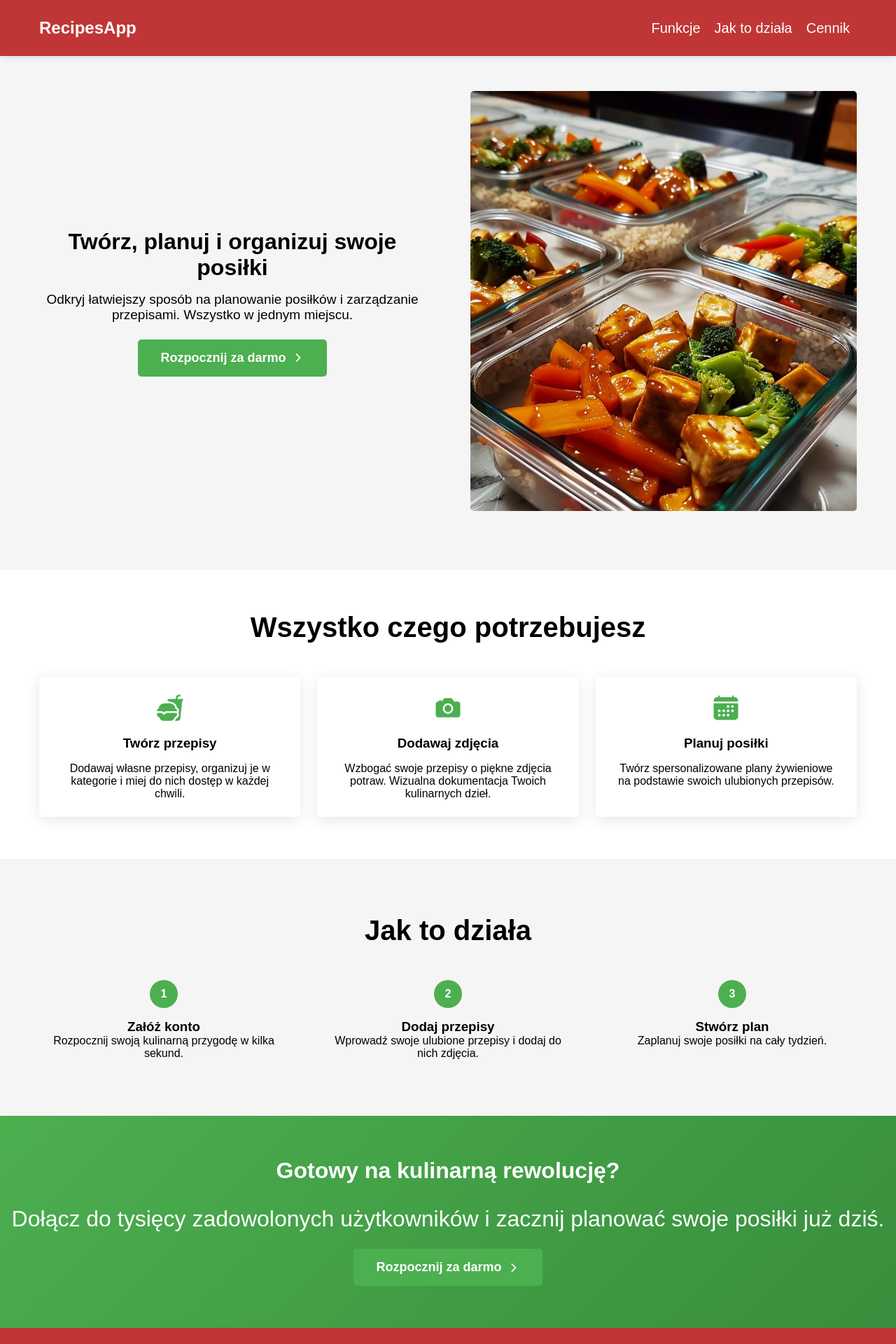
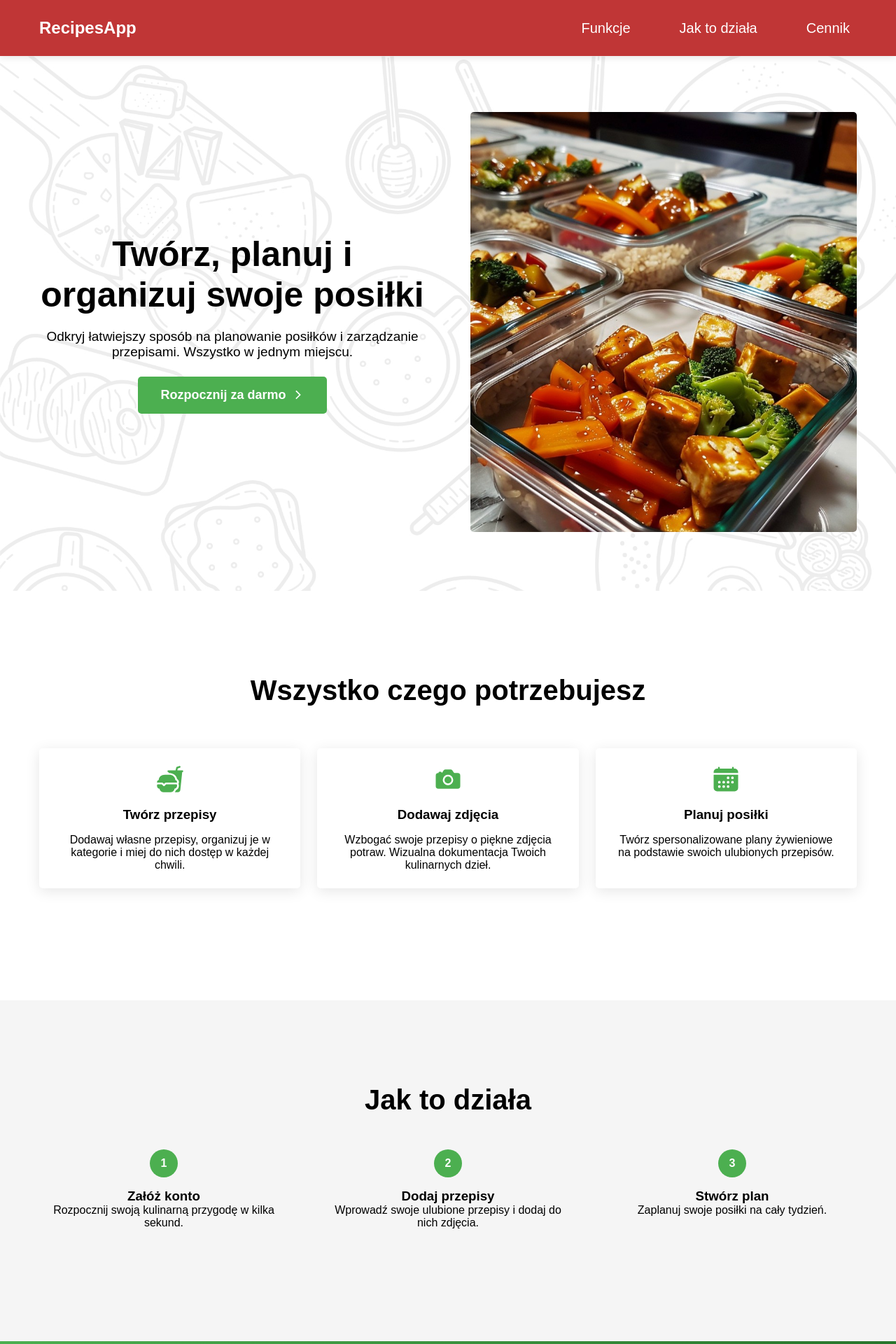
Before and after one commit to linka351/RecipesApp, a React (Vite) app in the folder recipe-app/: page / in a window 1280 px wide. Shown: the top 1920 px of the page at 70% size. Built offline with nearby package versions, Linux system fonts and the light colour scheme; no server answers.

Commit message:
add: background-image in hero in LnadingPage component

```diff
--- a/recipe-app/src/pages/landing/landingPage/landingPage.scss
+++ b/recipe-app/src/pages/landing/landingPage/landingPage.scss
@@ -71,6 +71,7 @@
 
 .header-nav {
 	display: none;
+	gap: 50px;
 
 	@media (min-width: $mobile-media) {
 		display: flex;
@@ -109,9 +110,12 @@
 	background-color: #f5f5f5;
 	text-align: center;
 	margin-top: 20px;
-
+	background-image: url("../../../images/415727-PE2VWZ-361.jpg");
+	background-size: 100%;
+	background-position-x: 50%;
+	background-blend-mode: overlay;
 	@media (min-width: $mobile-media) {
-		margin-top: 50px;
+		margin-top: 80px;
 	}
 
 	.hero-container {
@@ -130,12 +134,17 @@
 
 	.hero-content {
 		.hero-header {
-			font-size: 32px;
+			font-size: 40px;
 			margin-bottom: 16px;
+
+			@media (min-width: $tablet-media) {
+				font-size: 50px;
+			}
 		}
 
 		.hero-text {
 			font-size: 19px;
+			margin-top: 20px;
 			margin-bottom: 24px;
 		}
 	}
@@ -159,7 +168,7 @@
 }
 
 .features {
-	padding: 60px 16px;
+	padding: 120px 16px 160px;
 	text-align: center;
 
 	.features-container {
@@ -170,7 +179,7 @@
 
 		.features-header {
 			font-size: 40px;
-			margin-bottom: 48px;
+			margin-bottom: 60px;
 		}
 	}
 
@@ -209,7 +218,7 @@
 }
 
 .how-it-works {
-	padding: 80px 0;
+	padding: 120px 0 160px;
 	background-color: #f5f5f5;
 
 	.how-it-works-container {
@@ -256,8 +265,8 @@
 }
 
 .cta {
-	padding: 60px 16px;
-	background: linear-gradient(135deg, #4caf50, #388e3c);
+	padding: 120px 16px 160px;
+	background: linear-gradient(135deg, #4caf50, #1b5f1e);
 	color: white;
 	text-align: center;
 
@@ -267,8 +276,12 @@
 	}
 
 	.cta-text {
-		font-size: 32px;
-		margin-bottom: 24px;
+		font-size: 16px;
+		margin-bottom: 50px;
+
+		@media (min-width: $tablet-media) {
+			font-size: 32px;
+		}
 	}
 }
 
```
Also changed, not shown: recipe-app/src/images/415727-PE2VWZ-361.jpg (added).
